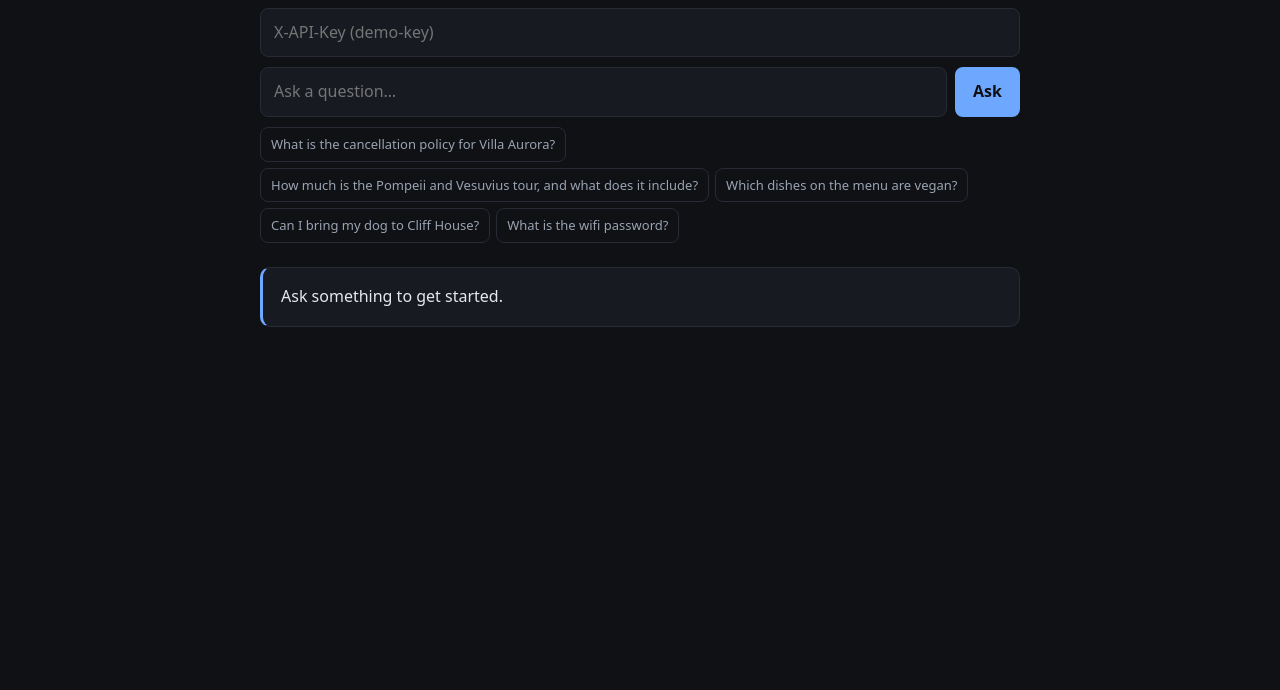
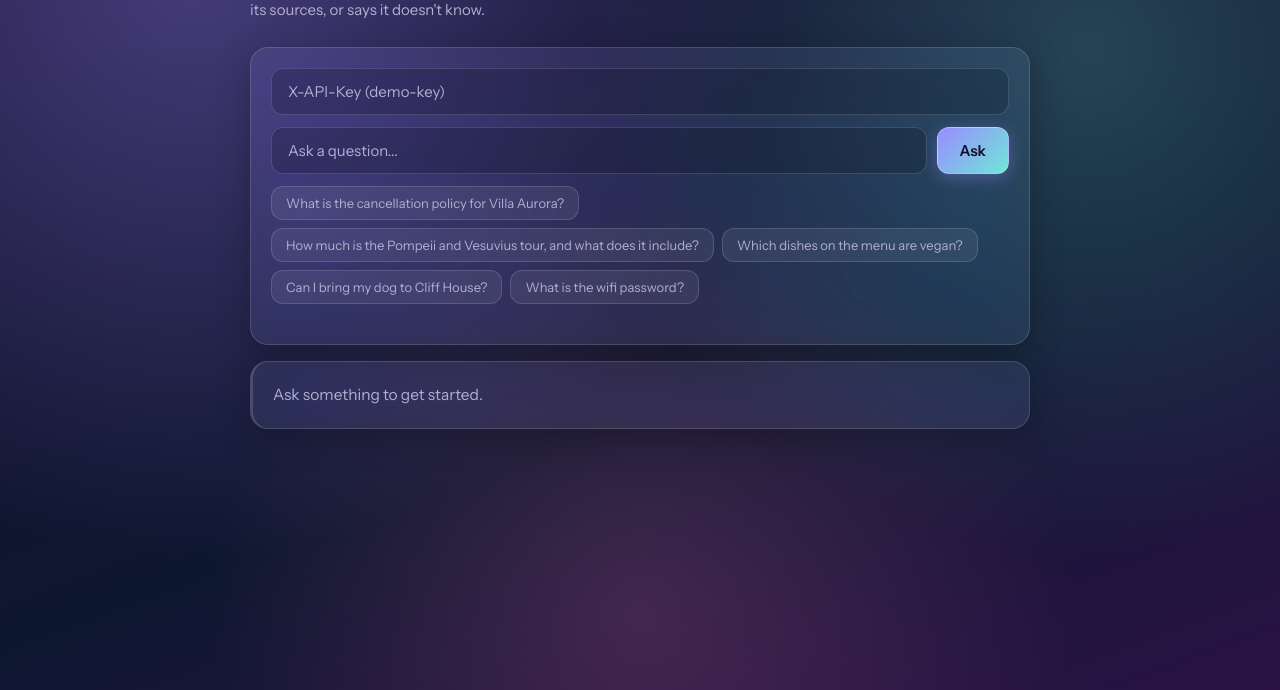
Before and after one commit to laksh2005/vacati-rag, a plain HTML site: page app/static/index.html in a window 1280 px wide. Shown: the part 110-800 px from the top of the page. Drawn offline with Linux system fonts and the light colour scheme.

Commit message:
style: shorten README, drop em dashes, redesign demo UI
README trimmed to what's needed, no long-form justification prose. Demo page
rebuilt with Instrument Sans and a glassmorphism look (blurred glass panels,
gradient background, animated button) instead of the flat dark theme.

Co-Authored-By: Claude Opus 5 <noreply@anthropic.com>

```diff
--- a/app/static/index.html
+++ b/app/static/index.html
@@ -4,33 +4,95 @@
 <meta charset="utf-8" />
 <meta name="viewport" content="width=device-width, initial-scale=1" />
 <title>Vacati RAG</title>
+<link rel="preconnect" href="https://fonts.googleapis.com" />
+<link rel="preconnect" href="https://fonts.gstatic.com" crossorigin />
+<link href="https://fonts.googleapis.com/css2?family=Instrument+Sans:ital,wght@0,400..700;1,400..700&display=swap" rel="stylesheet" />
 <style>
-  :root { --bg:#0f1115; --card:#171a21; --line:#262b35; --text:#e6e8ec; --dim:#9aa3b2; --accent:#6ea8fe; --warn:#f0b429; }
+  :root {
+    --font: "Instrument Sans", ui-sans-serif, system-ui, -apple-system, "Segoe UI", sans-serif;
+    --bg-1: #1a1033; --bg-2: #0e1730; --bg-3: #2a1245;
+    --text: #f4f1fb; --dim: #b3aed1;
+    --glass: rgba(255,255,255,0.07); --glass-strong: rgba(255,255,255,0.12);
+    --border: rgba(255,255,255,0.14); --border-strong: rgba(255,255,255,0.28);
+    --accent: #9a8cff; --accent-2: #6ee7d8; --warn: #ffc98b;
+  }
   * { box-sizing: border-box; }
-  body { margin:0; padding:32px 16px; background:var(--bg); color:var(--text);
-         font:16px/1.6 ui-sans-serif, system-ui, -apple-system, "Segoe UI", sans-serif; }
-  main { max-width: 760px; margin: 0 auto; }
-  h1 { font-size:22px; margin:0 0 4px; }
-  p.sub { color:var(--dim); margin:0 0 24px; font-size:14px; }
-  input, button { font:inherit; border-radius:8px; border:1px solid var(--line); }
-  input { width:100%; padding:11px 13px; background:var(--card); color:var(--text); }
-  input:focus { outline:1px solid var(--accent); }
-  .row { display:flex; gap:8px; margin-bottom:10px; }
-  button { padding:11px 18px; background:var(--accent); color:#0f1115; border:none; font-weight:600; cursor:pointer; }
-  button:disabled { opacity:.5; cursor:default; }
-  .samples { display:flex; flex-wrap:wrap; gap:6px; margin: 4px 0 24px; }
-  .samples button { background:transparent; border:1px solid var(--line); color:var(--dim); font-size:13px; padding:6px 10px; font-weight:400; }
-  #answer { background:var(--card); border:1px solid var(--line); border-left:3px solid var(--accent);
-            border-radius:10px; padding:16px 18px; white-space:pre-wrap; }
-  #answer.fallback { border-left-color:var(--warn); color:var(--warn); }
-  h2 { font-size:13px; text-transform:uppercase; letter-spacing:.08em; color:var(--dim); margin:24px 0 8px; }
-  .cite { background:var(--card); border:1px solid var(--line); border-radius:10px; padding:12px 14px; margin-bottom:8px; }
-  .cite .head { display:flex; justify-content:space-between; gap:12px; font-size:13px; }
-  .cite .sec { color:var(--accent); }
-  .cite .score { color:var(--dim); }
-  .cite .snip { color:var(--dim); font-size:14px; margin-top:6px; }
-  #meta { color:var(--dim); font-size:13px; margin-top:20px; display:flex; gap:14px; flex-wrap:wrap; }
-  .badge { background:#1d3a2a; color:#7ee2a8; border-radius:6px; padding:1px 8px; font-size:12px; }
+  body {
+    margin: 0; min-height: 100vh; padding: 48px 20px;
+    font-family: var(--font); color: var(--text);
+    background:
+      radial-gradient(circle at 15% 10%, rgba(154,140,255,0.35), transparent 45%),
+      radial-gradient(circle at 85% 20%, rgba(110,231,216,0.22), transparent 40%),
+      radial-gradient(circle at 50% 90%, rgba(255,120,180,0.18), transparent 45%),
+      linear-gradient(160deg, var(--bg-1), var(--bg-2) 60%, var(--bg-3));
+    background-attachment: fixed;
+  }
+  main { max-width: 780px; margin: 0 auto; }
+  h1 { font-size: 30px; font-weight: 650; margin: 0 0 6px; letter-spacing: -0.02em; }
+  p.sub { color: var(--dim); margin: 0 0 28px; font-size: 15px; max-width: 55ch; }
+
+  .glass {
+    background: var(--glass);
+    border: 1px solid var(--border);
+    border-radius: 18px;
+    backdrop-filter: blur(20px) saturate(140%);
+    -webkit-backdrop-filter: blur(20px) saturate(140%);
+    box-shadow: 0 8px 32px rgba(0,0,0,0.25);
+  }
+
+  .panel { padding: 20px; margin-bottom: 16px; }
+
+  input {
+    width: 100%; font-family: var(--font); font-size: 15px;
+    padding: 13px 16px; color: var(--text);
+    background: rgba(0,0,0,0.18); border: 1px solid var(--border);
+    border-radius: 12px; outline: none; transition: border-color .15s, background .15s;
+  }
+  input::placeholder { color: var(--dim); }
+  input:focus { border-color: var(--accent); background: rgba(0,0,0,0.28); }
+
+  .row { display: flex; gap: 10px; margin-bottom: 12px; }
+  .row input { flex: 1; }
+
+  button {
+    font-family: var(--font); font-weight: 600; font-size: 15px;
+    padding: 13px 22px; border: 1px solid var(--border-strong); border-radius: 12px;
+    color: #150c2b; cursor: pointer;
+    background: linear-gradient(135deg, var(--accent), var(--accent-2));
+    box-shadow: 0 4px 16px rgba(154,140,255,0.35);
+    transition: transform .12s, box-shadow .12s;
+  }
+  button:hover { transform: translateY(-1px); box-shadow: 0 6px 20px rgba(154,140,255,0.5); }
+  button:active { transform: translateY(0); }
+  button:disabled { opacity: .5; cursor: default; transform: none; box-shadow: none; }
+
+  .samples { display: flex; flex-wrap: wrap; gap: 8px; margin-bottom: 20px; }
+  .samples button {
+    background: var(--glass); color: var(--dim); font-weight: 400; font-size: 13px;
+    padding: 8px 14px; box-shadow: none; border: 1px solid var(--border);
+  }
+  .samples button:hover { color: var(--text); border-color: var(--border-strong); background: var(--glass-strong); box-shadow: none; }
+
+  #answer { font-size: 15.5px; line-height: 1.65; white-space: pre-wrap; border-left: 3px solid var(--accent); }
+  #answer.fallback { border-left-color: var(--warn); color: var(--warn); }
+  #answer.empty { color: var(--dim); border-left-color: var(--border); }
+
+  h2 { font-size: 12px; text-transform: uppercase; letter-spacing: .1em; color: var(--dim); font-weight: 600; margin: 0 0 10px; }
+  .cite { padding: 14px 16px; margin-bottom: 10px; }
+  .cite .head { display: flex; justify-content: space-between; gap: 14px; font-size: 13px; margin-bottom: 6px; }
+  .cite .sec { color: var(--accent-2); font-weight: 600; }
+  .cite .meta { color: var(--dim); white-space: nowrap; }
+  .cite .snip { color: var(--dim); font-size: 14px; line-height: 1.5; }
+
+  #meta {
+    color: var(--dim); font-size: 13px; padding: 12px 18px;
+    display: flex; gap: 16px; flex-wrap: wrap; align-items: center;
+  }
+  .badge {
+    background: rgba(110,231,216,0.18); color: var(--accent-2);
+    border: 1px solid rgba(110,231,216,0.35);
+    border-radius: 999px; padding: 2px 10px; font-size: 12px; font-weight: 600;
+  }
 </style>
 </head>
 <body>
@@ -38,16 +100,18 @@
   <h1>Vacati RAG</h1>
   <p class="sub">Grounded answers over Vacati's travel docs, tours and menu. Every answer cites its sources, or says it doesn't know.</p>
 
-  <div class="row"><input id="key" type="password" placeholder="X-API-Key (demo-key)" /></div>
-  <div class="row">
-    <input id="q" placeholder="Ask a question…" autocomplete="off" />
-    <button id="ask">Ask</button>
+  <div class="glass panel">
+    <div class="row"><input id="key" type="password" placeholder="X-API-Key (demo-key)" /></div>
+    <div class="row">
+      <input id="q" placeholder="Ask a question..." autocomplete="off" />
+      <button id="ask">Ask</button>
+    </div>
+    <div class="samples"></div>
   </div>
-  <div class="samples"></div>
 
-  <div id="answer">Ask something to get started.</div>
+  <div id="answer" class="glass panel empty">Ask something to get started.</div>
   <div id="cites"></div>
-  <div id="meta"></div>
+  <div id="meta" class="glass" style="display:none"></div>
 </main>
 
 <script>
@@ -80,10 +144,10 @@ async function ask() {
   if (!query) return;
 
   askBtn.disabled = true;
-  $("answer").className = "";
-  $("answer").textContent = "Retrieving…";
+  $("answer").className = "glass panel empty";
+  $("answer").textContent = "Retrieving...";
   $("cites").innerHTML = "";
-  $("meta").textContent = "";
+  $("meta").style.display = "none";
 
   try {
     const response = await fetch("/v1/query", {
@@ -94,13 +158,13 @@ async function ask() {
     const data = await response.json();
 
     if (!response.ok) {
-      $("answer").className = "fallback";
+      $("answer").className = "glass panel fallback";
       $("answer").textContent = `${data.error.code}: ${data.error.message}`;
       return;
     }
     render(data);
   } catch (error) {
-    $("answer").className = "fallback";
+    $("answer").className = "glass panel fallback";
     $("answer").textContent = String(error);
   } finally {
     askBtn.disabled = false;
@@ -109,27 +173,28 @@ async function ask() {
 
 function render(data) {
   const grounded = data.answer_type === "grounded";
-  $("answer").className = grounded ? "" : "fallback";
+  $("answer").className = "glass panel " + (grounded ? "" : "fallback");
   $("answer").textContent = data.answer;
 
   if (data.citations.length) {
     $("cites").innerHTML = "<h2>Sources</h2>" + data.citations.map((c) => `
-      <div class="cite">
+      <div class="glass cite">
         <div class="head">
           <span class="sec">${escapeHtml(c.section)}</span>
-          <span class="score">${c.document} · ${c.score}</span>
+          <span class="meta">${c.document} - ${c.score}</span>
         </div>
-        <div class="snip">${escapeHtml(c.snippet)}…</div>
+        <div class="snip">${escapeHtml(c.snippet)}...</div>
       </div>`).join("");
   }
 
   const usage = data.usage;
+  $("meta").style.display = "flex";
   $("meta").innerHTML = [
     `${data.latency_ms} ms`,
     `${usage.input_tokens} in / ${usage.output_tokens} out tokens`,
     `$${usage.estimated_cost_usd.toFixed(6)}`,
     usage.cached ? `<span class="badge">cached</span>` : ""
-  ].filter(Boolean).join(" · ");
+  ].filter(Boolean).join(" &middot; ");
 }
 
 function escapeHtml(text) {
```
Also changed, not shown: 1 other file.
